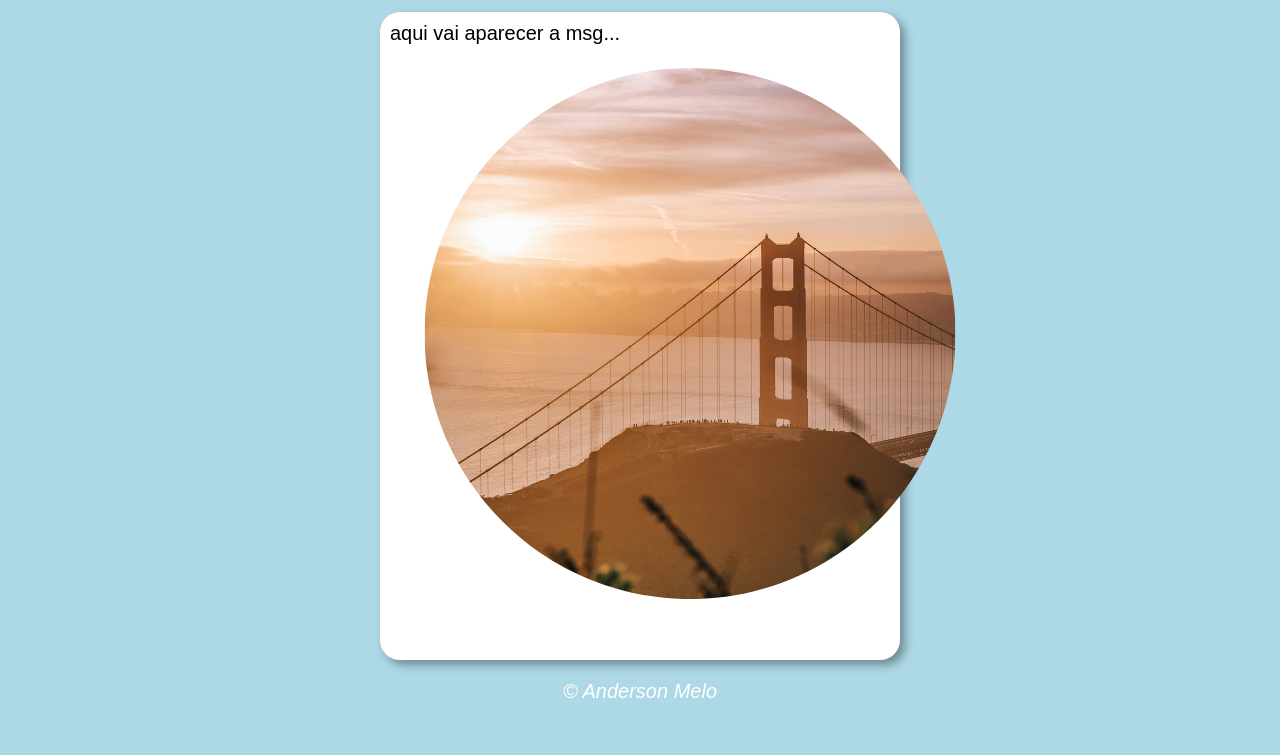
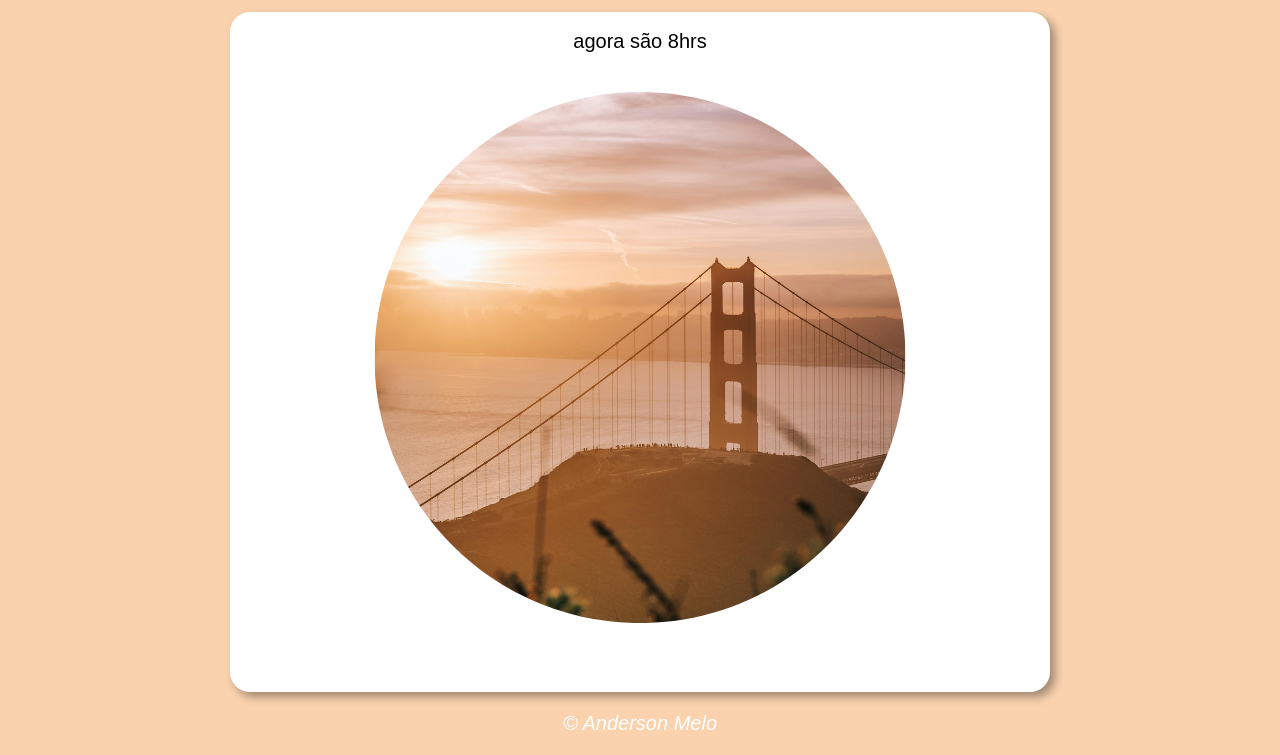
Before and after one commit to Hashi1802/javascript, a plain HTML site: page exercicios/ex013/index.html in a window 1280 px wide. Shown: the part 87-842 px from the top of the page. Before the commit the page ends 810 px from the top, so only its background shows below. Drawn offline with Linux system fonts and the light colour scheme.

Commit message:
atualizaçao do javascript

```diff
--- a/exercicios/ex013/script.js
+++ b/exercicios/ex013/script.js
@@ -1,6 +1,21 @@
-function carregar (){
+function carregar () {
 var msg = window.document.getElementById('msg')
 var img = window.document.getElementById('imagem')
-var data = new date ()
-var hora = data.getHours()
+var data = new Date()
+var hora = 08 //data.getHours()
+
+msg.innerHTML = `agora são ${hora}hrs`
+if (hora >= 0 && hora < 12) {
+    // BOM DIA!
+    img.src = 'imagens/manha.png'
+    document.body.style.background = '#FAD2AE'
+} else if (hora >= 12 && hora < 18) {
+    // BOA TARDE!
+    img.src = 'imagens/tarde.png'
+    document.body.style.background = '#FD921E'
+} else {
+    // BOA NOITE!
+    img.src = 'imagens/noite.png'
+    document.body.style.background = '#555D91'
 }
+}
--- a/exercicios/ex013/style.css
+++ b/exercicios/ex013/style.css
@@ -10,9 +10,14 @@ section{
     background-color: white;
     border-radius: 20px;
     padding: 10px;
-    width: 500px;
+    width: 800px;
     margin: auto;
+    height: 800;
     box-shadow: 5px 5px 10px rgba(0, 0, 0, 0.361);
+}
+div {
+    text-align: center;
+    padding: 8px;
 }
 footer{
 color: white;
```
Also changed, not shown: 1 other file.
